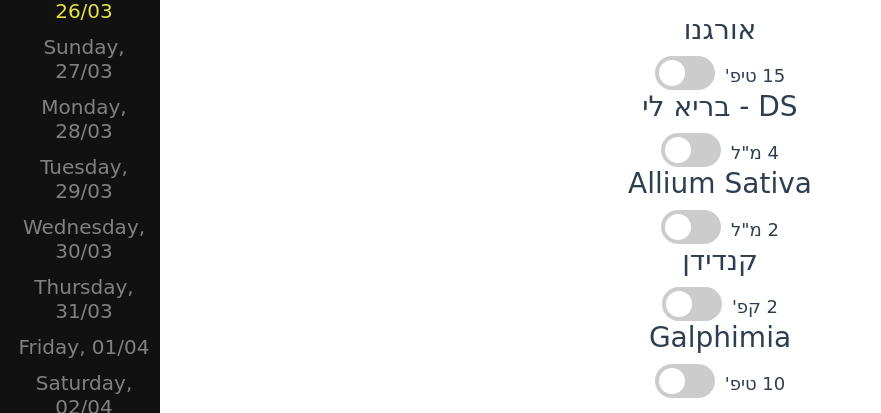
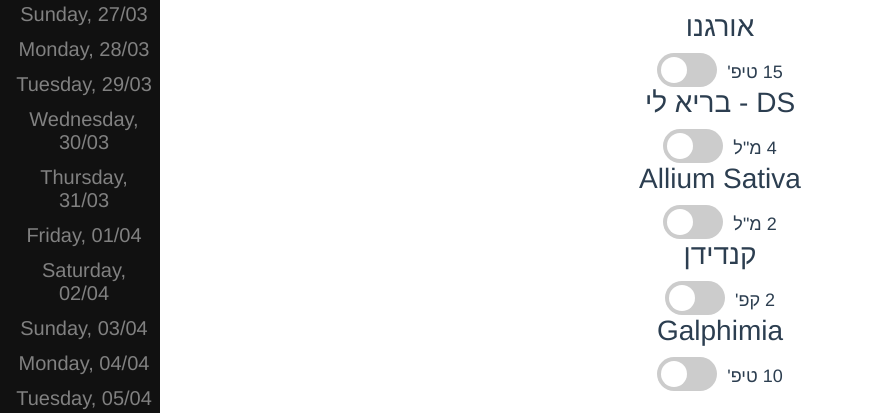
Before and after one commit to danielschwartz85/med-sched, a website built with Vite: page index.html in a window 1280 px wide. Shown: the part 267-680 px from the top of the page, without its empty margins (0-881 px from the left). Built offline with nearby package versions, Linux system fonts and the light colour scheme.

Commit message:
style schange

```diff
--- a/src/style.css
+++ b/src/style.css
@@ -1,5 +1,5 @@
 #app {
-  font-family: cursive, Helvetica, Arial, sans-serif;
+  font-family: Helvetica, Arial, sans-serif;
   -webkit-font-smoothing: antialiased;
   -moz-osx-font-smoothing: grayscale;
   text-align: center;
--- /dev/null
+++ b/vite.config.js
@@ -0,0 +1,3 @@
+export default {
+  base: '/med-sched/',
+}
```
Also changed, not shown: dist/index.html, 2 other files.
